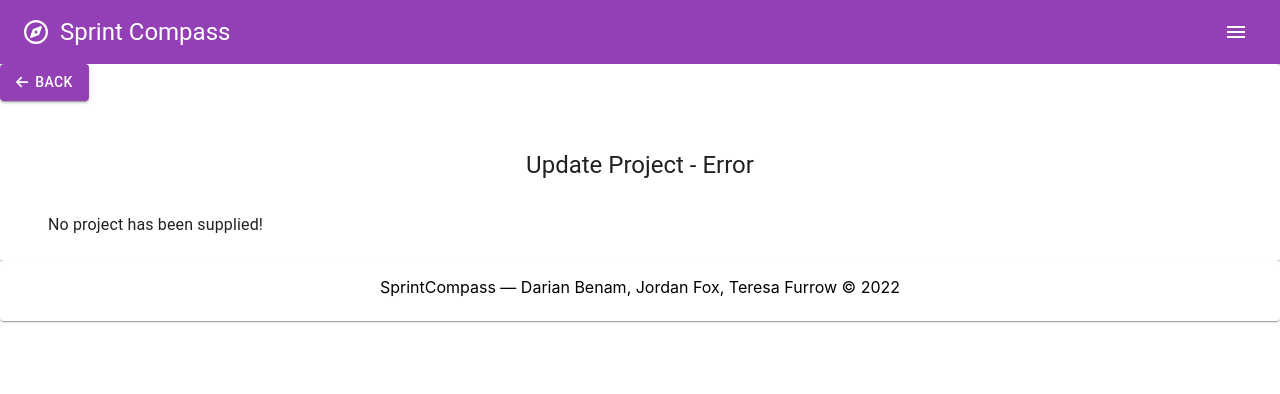
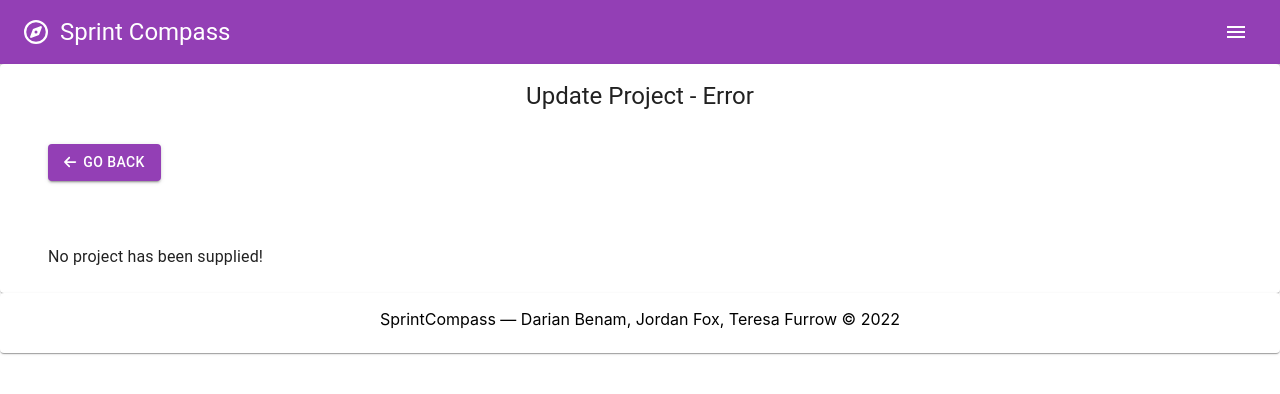
Before and after one commit to tcfurrow/SprintCompass_Group4, a React (Create React App) app in the folder sprint-compass-frontend/: page /edit_project in a window 1280 px wide. Shown: the top 394 px of the page. Built offline with nearby package versions, Linux system fonts and the light colour scheme.

Commit message:
Changed styling and fixed bugs that occurred when updating a subtask

```diff
--- a/sprint-compass-frontend/src/components/EditProjectComponent.js
+++ b/sprint-compass-frontend/src/components/EditProjectComponent.js
@@ -51,7 +51,6 @@
         navigate("/projects");
     }
 
-
     const onUpdateProjectButtonClicked = async () => {
         try {
             props.showSnackbarMessage("Updating project...");
@@ -75,13 +74,8 @@
     }
 
     return (
-        <div>
         <ThemeProvider theme={theme}>
             <Card>
-                <Button variant="contained" onClick={onBackButtonClicked} className="margin-bottom__small">
-                    <FontAwesomeIcon icon={faArrowLeft} />
-                    Back
-                </Button>
                 <CardHeader
                     title={
                         location?.state?.project != null
@@ -92,6 +86,10 @@
                 />
                 <CardContent>
                     <div className="card-content-wrapper">
+                        <Button variant="contained" onClick={onBackButtonClicked} className="margin-bottom__medium">
+                            <FontAwesomeIcon icon={faArrowLeft} />
+                            Go Back
+                        </Button>
                         {
                             location?.state?.project == null // Is null or undefined
                             &&
@@ -124,13 +122,17 @@
                                         <DesktopDatePicker
                                             label="Project Start Date"
                                             onChange={onProjectStartDateValueChanged}
-                                            renderInput={(props) => <TextField {...props} />}
+                                            renderInput={(props) =>
+                                                <TextField {...props}
+                                                fullWidth
+                                            />}
                                         />
                                     </LocalizationProvider>
                                 </div>
                                 <Button
                                     variant="outlined"
                                     onClick={onUpdateProjectButtonClicked}
+                                    fullWidth
                                 >
                                     <FontAwesomeIcon icon={faUpload} className="margin-right__xsmall" />
                                     Update Project
@@ -141,7 +143,6 @@
                 </CardContent>
             </Card>
         </ThemeProvider>
-        </div>
     );
 }
 
--- a/sprint-compass-frontend/src/components/ui/ProjectTaskDetailsDialog.js
+++ b/sprint-compass-frontend/src/components/ui/ProjectTaskDetailsDialog.js
@@ -65,7 +65,7 @@
                 teamMemberId = null;
             }
 
-            props?.onSubtaskUpdated(subtaskId, subtask.title, event.target.value, subtask.status, subtask.totalHoursWorked);
+            props?.onSubtaskUpdated(subtaskId, subtask.title, event.target.value, subtask.status, subtask.totalHoursWorked, subtask.hoursReestimate);
         }
     }
 
@@ -73,7 +73,7 @@
         const subtask = projectTask.subtasks.find(subtask => subtask.id === subtaskId);
 
         if (subtask !== null) {
-            props?.onSubtaskUpdated(subtaskId, subtask.title, subtask.assignedTo?.id ?? null, event.target.value, subtask.totalHoursWorked);
+            props?.onSubtaskUpdated(subtaskId, subtask.title, subtask.assignedTo?.id ?? null, event.target.value, subtask.totalHoursWorked, subtask.hoursReestimate);
         }
     }
 
```
